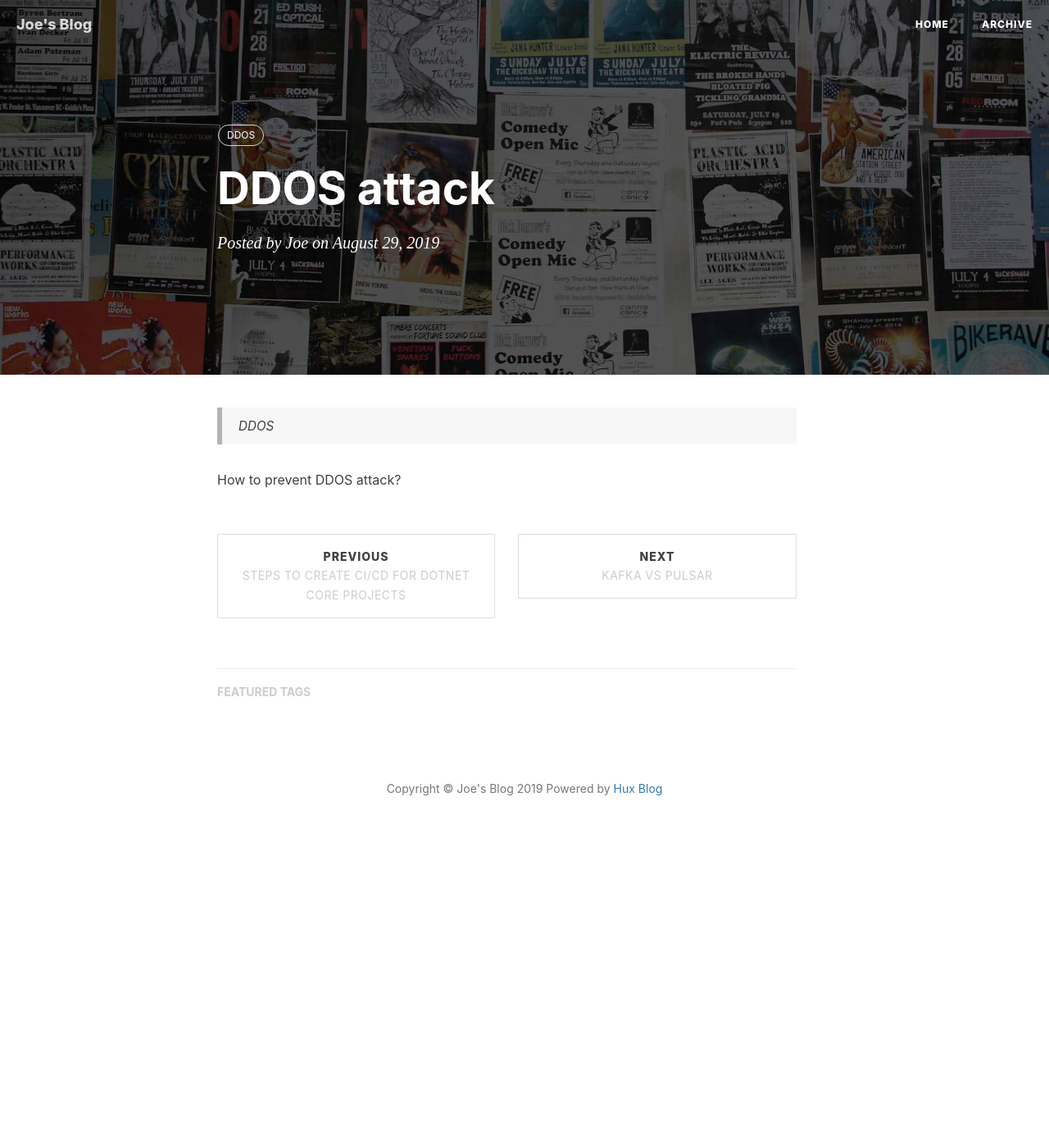
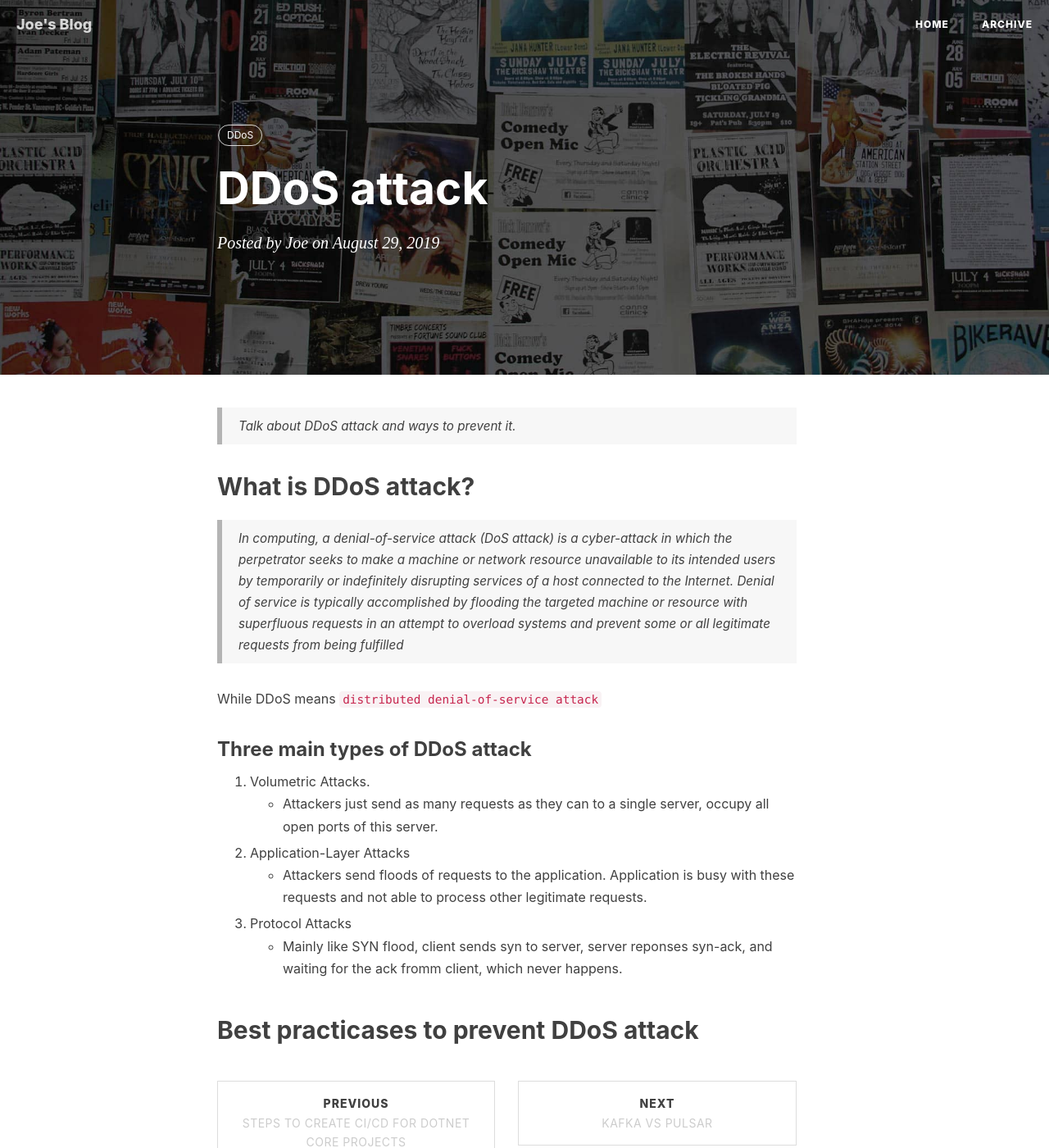
Before and after one commit to joe-zhang3/joe-zhang3.github.io, a Jekyll site: the page built from _posts/general/2019-08-29-DDOS attack.md, in a window 1280 px wide and 1400 px high. Shown: the whole window at 82% size. Built offline with Jekyll 4.4.1, drawn with Linux system fonts in a browser that asks for light colours; nearby versions of some CDN libraries; comment, search, counter and statistics services are not loaded.

Commit message:
Add something to ddos

```diff
--- a/_posts/general/2019-08-29-DDOS attack.md
+++ b/_posts/general/2019-08-29-DDOS attack.md
@@ -1,11 +1,28 @@
 ---
 layout: post
-title:  "DDOS attack"
+title:  "DDoS attack"
 date:   2019-08-29
 tags:
-  - DDOS
+  - DDoS
 ---
 
-> DDOS
+> Talk about DDoS attack and ways to prevent it.
 
-How to prevent DDOS attack?
+## What is DDoS attack?
+
+> In computing, a denial-of-service attack (DoS attack) is a cyber-attack in which the perpetrator seeks to make a machine or network resource unavailable to its intended users by temporarily or indefinitely disrupting services of a host connected to the Internet. Denial of service is typically accomplished by flooding the targeted machine or resource with superfluous requests in an attempt to overload systems and prevent some or all legitimate requests from being fulfilled
+
+While DDoS means `distributed denial-of-service attack`
+
+### Three main types of DDoS attack
+
+1. Volumetric Attacks.
+  - Attackers just send as many requests as they can to a single server, occupy all open ports of this server.
+
+2. Application-Layer Attacks
+  - Attackers send floods of requests to the application. Application is busy with these requests and not able to process other legitimate requests.
+
+3. Protocol Attacks
+  - Mainly like SYN flood, client sends syn to server, server reponses syn-ack, and waiting for the ack fromm client, which never happens.
+
+## Best practicases to prevent DDoS attack
```
Also changed, not shown: 2 other files.
